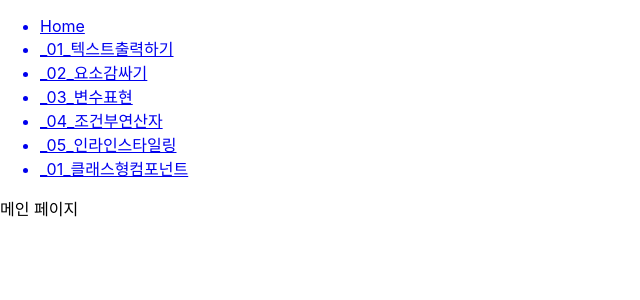
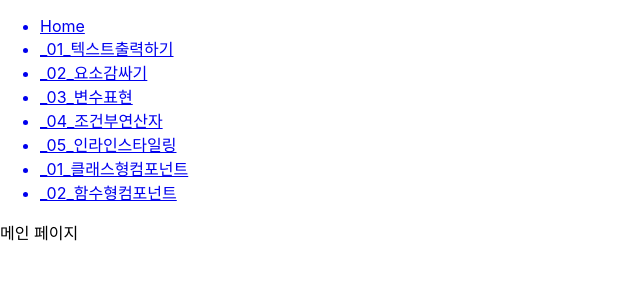
Before and after one commit to shreder0804/the-art-of-react, a React (Create React App) app: page / in a window 1280 px wide. Shown: the top 300 px of the page, without its empty margins (0-640 px from the left). Built offline with nearby package versions, Linux system fonts and the light colour scheme; the HTML template or start-up script is replaced by a standard one.

Commit message:
3장 컴포넌트 : 2 예제 추가

```diff
--- a/src/App.js
+++ b/src/App.js
@@ -7,6 +7,7 @@ import _03_변수표현 from "./example/01_jsx/_03_변수표현";
 import _04_조건부연산자 from "./example/01_jsx/_04_조건부연산자";
 import _05_인라인스타일링 from "./example/01_jsx/_05_인라인스타일링";
 import _01_클래스형컴포넌트 from "./example/02_component/_01_클래스형컴포넌트";
+import _02_함수형컴포넌트 from "./example/02_component/_02_함수형컴포넌트";
 
 function App() {
   const title01 = {
@@ -16,8 +17,8 @@ function App() {
   };
   const title02 = {
     describe: "component",
-    name: ["_01_클래스형컴포넌트"],
-    src: ["class-component"],
+    name: ["_01_클래스형컴포넌트", "_02_함수형컴포넌트"],
+    src: ["class-component", "function-component"],
   };
 
   return (
@@ -47,6 +48,9 @@ function App() {
               <Link to={`/${title02.src[0]}`}>
                 <li>{title02.name[0]}</li>
               </Link>
+              <Link to={`/${title02.src[1]}`}>
+                <li>{title02.name[1]}</li>
+              </Link>
             </ul>
           </nav>
         </div>
@@ -58,6 +62,7 @@ function App() {
           <Route exact path={`/${title01.src[3]}`} element={<_04_조건부연산자 />} />
           <Route exact path={`/${title01.src[4]}`} element={<_05_인라인스타일링 />} />
           <Route exact path={`/${title02.src[0]}`} element={<_01_클래스형컴포넌트 />} />
+          <Route exact path={`/${title02.src[1]}`} element={<_02_함수형컴포넌트 />} />
         </Routes>
       </div>
     </BrowserRouter>
--- /dev/null
+++ b/src/example/02_component/_02_함수형컴포넌트.js
@@ -0,0 +1,15 @@
+// 함수형 컴포넌트(화살표 함수 방식) 선언 방법
+import React from "react";
+
+// 화살표 함수와 export default 선언을 동시에 할 수 없다.
+const _02_함수형컴포넌트 = () => {
+  const name = "황재성";
+  return (
+    <>
+      <div>이 예제는 함수형 컴포넌트 예제입니다</div>
+      <h1>{name}</h1>
+    </>
+  );
+};
+
+export default _02_함수형컴포넌트;
```
